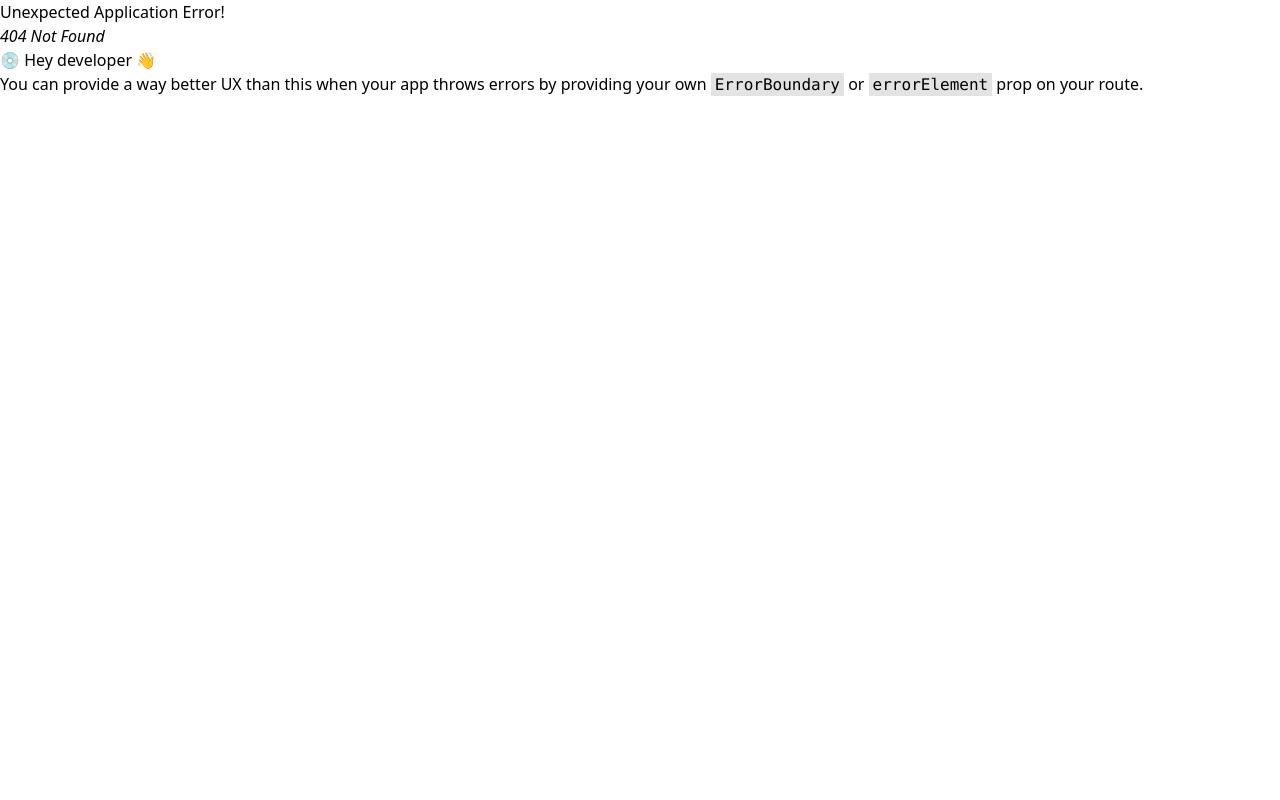
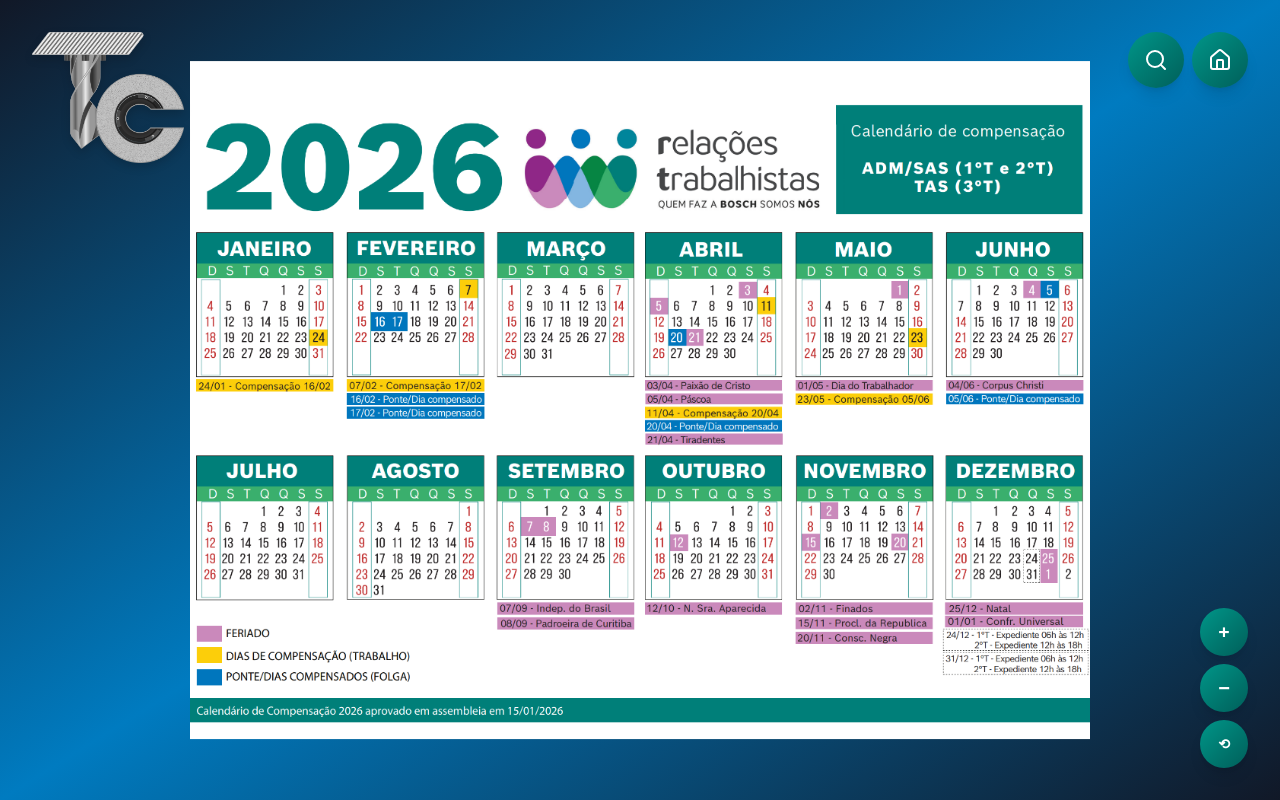
Before and after one commit to JoaoP3dro0808/ColmeiaToolingCenter, a React (Vite) app: page /calendar in a window 1280 px wide. Before the commit this address had no page. Built offline with nearby package versions, Linux system fonts and the light colour scheme.

Commit message:
Calendar added

```diff
--- /dev/null
+++ b/src/pages/Calendar.jsx
@@ -0,0 +1,25 @@
+import React from 'react';
+import Colmeia from '../components/Colmeia';
+import tool_icon from '../images/tool_icon.png';
+import CalendarPic from '../images/calendar.png';
+
+export default function Calendar() {
+    const meusLinks = [
+    ];
+
+    return (
+        <div className="relative h-screen">
+        <Colmeia links={meusLinks} />
+
+        <img
+            src={CalendarPic}
+            alt="Calendário"
+            className="
+                absolute top-1/2 left-1/2
+                w-64 sm:w-96 md:w-[600px] lg:w-[900px]
+                -translate-x-1/2 -translate-y-1/2
+            "
+        />
+        </div>
+    );
+}
--- a/src/pages/Home.jsx
+++ b/src/pages/Home.jsx
@@ -1,6 +1,6 @@
 import React from 'react';
 import Colmeia from '../components/Colmeia';
-import tool_icon from '../images/tool_icon.png'
+import tool_icon from '../images/tool_icon.png';
 
 export default function Home() {
   // Seus links aqui! Adicione quantos quiser
@@ -22,7 +22,9 @@
     { title: 'Carga Máquina', link: 'https://app.powerbi.com/groups/me/reports/59a8cb8e-a480-4095-9fe3-f2140705baab/ReportSection?ctid=0ae51e19-07c8-4e4b-bb6d-648ee58410f4&experience=power-bi', relevance: 3 },
     { title: 'MyBDLinks', link: 'https://bdweblaserviceslocations.bosch.com/MyBDLinksLA/home', relevance: 3 },
     { title: 'Cadastros VU', link: 'https://app.powerbi.com/groups/26c107da-94ff-4b8f-9de4-1da4f23fea94/reports/c11d4fe4-6dd1-49a9-a298-6b0b0359624b/055377c97f756e95fb6c?experience=power-bi', relevance: 1, color: { from: '#ecacffff', to: '#a400aaff' } },
-    // { title: 'Pasta', filePath: 'C:/Users/klj1ct/Downloads', relevance: 1 },
+    { title: 'Volume de Produção', link: 'https://app.powerbi.com/groups/26c107da-94ff-4b8f-9de4-1da4f23fea94/reports/310029bc-065d-4ce2-b725-7cb9f913fe68/ReportSection?experience=power-bi', relevance: 2 },
+    { title: 'Turnover Health', filePath: 'S:/TEC/Technical_Function/1.1.Process_Develop_Tools/03.Shared/01.Process_Development/GD/02_Atividades em andamento/João Klippel/TurnoverHealth.pbix', relevance: 2 },
+    { title: 'Calendário', link: '/calendar', relevance: 5 },
 ];
 
   return <Colmeia links={meusLinks} />;
--- a/src/pages/SilverElectrode.jsx
+++ b/src/pages/SilverElectrode.jsx
@@ -8,7 +8,7 @@
     { title: 'Custos Produção', link: 'https://app.powerbi.com/groups/26c107da-94ff-4b8f-9de4-1da4f23fea94/reports/8159b30b-9017-45fc-a334-44a59e8083b6/1c8f19af0639a83cc8bd?experience=power-bi', relevance: 1 },
     { title: 'Estoque', link: 'https://app.powerbi.com/groups/26c107da-94ff-4b8f-9de4-1da4f23fea94/reports/5200b17f-82dc-4405-bfe5-cd2d540caf8f/3394c9f36908ae0212b0?experience=power-bi', relevance: 1 },
     { title: 'Acompanhamento Mensal', link: 'https://app.powerbi.com/groups/26c107da-94ff-4b8f-9de4-1da4f23fea94/reports/a2602571-dc69-4748-95f1-c8e3108404b9/796010f0104d02cb1db4?experience=power-bi', relevance: 1, color: { from: '#ff7e7eff', to: '#a7021bff' } }
-];
+  ];
 
   return <Colmeia links={meusLinks} />;
 }
--- a/src/routes/Routes.jsx
+++ b/src/routes/Routes.jsx
@@ -1,6 +1,7 @@
 import { createBrowserRouter } from "react-router-dom";
 import Home from "../pages/Home"
 import SilverElectrode from "../pages/SilverElectrode";
+import Calendar from "../pages/Calendar";
 
 export const routes = createBrowserRouter([
     {
@@ -10,5 +11,9 @@
     {
         path: '/silverelectrode',
         element: <SilverElectrode/>
+    },
+    {
+        path: '/calendar',
+        element: <Calendar/>
     }
 ])
```
Also changed, not shown: src/images/calendar.png (added).
